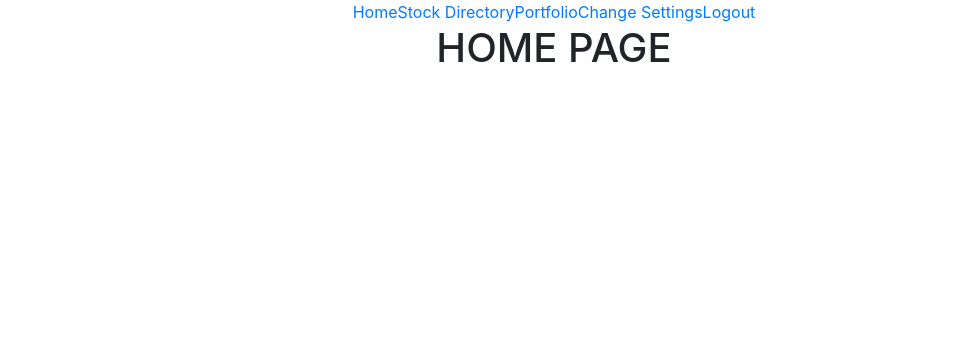
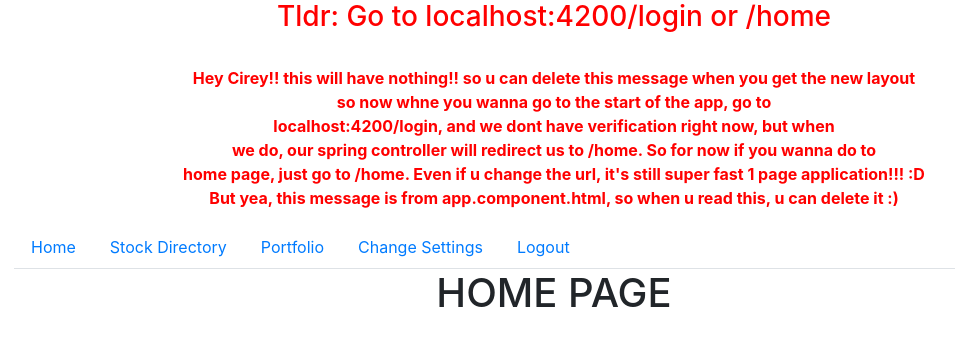
Before and after one commit to TheCursedMerchant/CC-StockPortfolio-Angular, an Angular app: page /home in a window 1280 px wide. Shown: the top 346 px of the page, without its empty margins (86-1041 px from the left). Built offline with nearby package versions, Linux system fonts and the light colour scheme.

Commit message:
instructions, and more bootstrap

```diff
--- a/src/app/app.component.html
+++ b/src/app/app.component.html
@@ -1,6 +1,16 @@
 <!--The content below is only a placeholder and can be replaced.-->
-<div style="text-align:center">
+<div style="text-align:center" class="container">
     <!--make this bottom nav a different nav component-->
     <!-- <app-login></app-login> -->
+    <p style="color:red"><strong>
+      <h3>Tldr: Go to localhost:4200/login or /home</h3><br>Hey Cirey!! this will have nothing!! so u can delete this message when you get the new layout<br>
+      so now whne you wanna go to the start of the app, go to <br>
+      localhost:4200/login, and we dont have verification right now, but when <br>
+      we do, our spring controller will redirect us to /home. So for now if you wanna do to<br>
+      home page, just go to /home. Even if u change the url, it's still super fast 1 page application!!! :D<br>
+
+      But yea, this message is from app.component.html, so when u read this, u can delete it :)
+    </strong>
+    </p>
     <router-outlet></router-outlet>
 </div>
--- a/src/app/components/login/login.component.html
+++ b/src/app/components/login/login.component.html
@@ -1,4 +1,4 @@
-
+<div class="container">
   <h2>Welcome</h2>
     <!-- the method is how our controller can do the correct function when we click login -->
     <!-- since we have GetMapping and PostMapping -->
@@ -10,3 +10,4 @@
     <input type="password" name="password"><br><br>
     <input type="submit" value="Login">
   </form>
+</div>
--- a/src/app/components/nav/nav.component.html
+++ b/src/app/components/nav/nav.component.html
@@ -1,9 +1,11 @@
-<nav>
-    <!-- <a routerLink="/login">Login</a> -->
-    <a routerLink='/home'>Home</a>
-    <a routerLink='/directory'>Stock Directory</a>
-    <a routerLink="/portfolio">Portfolio</a>
-    <a routerLink="/settings">Change Settings</a>
-    <a routerLink="/logout">Logout</a>
-  </nav>
-<router-outlet></router-outlet>
+<div class="container">
+  <nav class="nav nav-tabs">
+      <!-- <a routerLink="/login">Login</a> -->
+      <a routerLink='/home' class="nav-link">Home</a>
+      <a routerLink='/directory' class="nav-link">Stock Directory</a>
+      <a routerLink="/portfolio" class="nav-link">Portfolio</a>
+      <a routerLink="/settings" class="nav-link">Change Settings</a>
+      <a routerLink="/logout" class="nav-link">Logout</a>
+    </nav>
+  <router-outlet></router-outlet>
+</div>
--- a/src/app/components/stock-company/stock-company.component.html
+++ b/src/app/components/stock-company/stock-company.component.html
@@ -1,3 +1,4 @@
+<div class="container">
   <app-nav></app-nav>
   <p>we get to this page when we click on a sticker link from the
     stock-directory page's table
@@ -15,3 +16,4 @@
   </form>
   <a href="#">Company's page (get from api)</a><br>
   <a href="#">Company's stock news (get from api)</a>
+</div>
--- a/src/app/components/stock-directory/stock-directory.component.html
+++ b/src/app/components/stock-directory/stock-directory.component.html
@@ -1,3 +1,4 @@
+<div class="container">
   <app-nav></app-nav>
   <h2> Stocks </h2>
   <table>
@@ -13,3 +14,4 @@
       <td><a href="#">ROUTELINKTOCOMPANYCOMPONENT :O</a></td>
     </tr>
   </table>
+</div>
--- a/src/app/components/test/test.component.html
+++ b/src/app/components/test/test.component.html
@@ -1,4 +1,4 @@
-
+<div class="container">
   <app-nav></app-nav>
 
   <div class = "container">
@@ -37,3 +37,4 @@
     <!-- this will pring out list of the symbols -->
     <p *ngFor = "let symbol of symbols">{{symbol}}</p>
   </div>
+</div>
--- a/src/app/components/user-portfolio/user-portfolio.component.html
+++ b/src/app/components/user-portfolio/user-portfolio.component.html
@@ -1,6 +1,7 @@
+<div class="container">
   <app-nav></app-nav>
   <h2>[Username]'s Stock Portfolio</h2>
-<table>
+  <table class="table">
     <tr>
       <th>Sticker Symbol</th>
       <th>Shares</th>
@@ -11,3 +12,4 @@
       <th>Total Return %</th>
     </tr>
   </table>
+</div>
```
Lines whose indentation alone changed are shown as unchanged.
